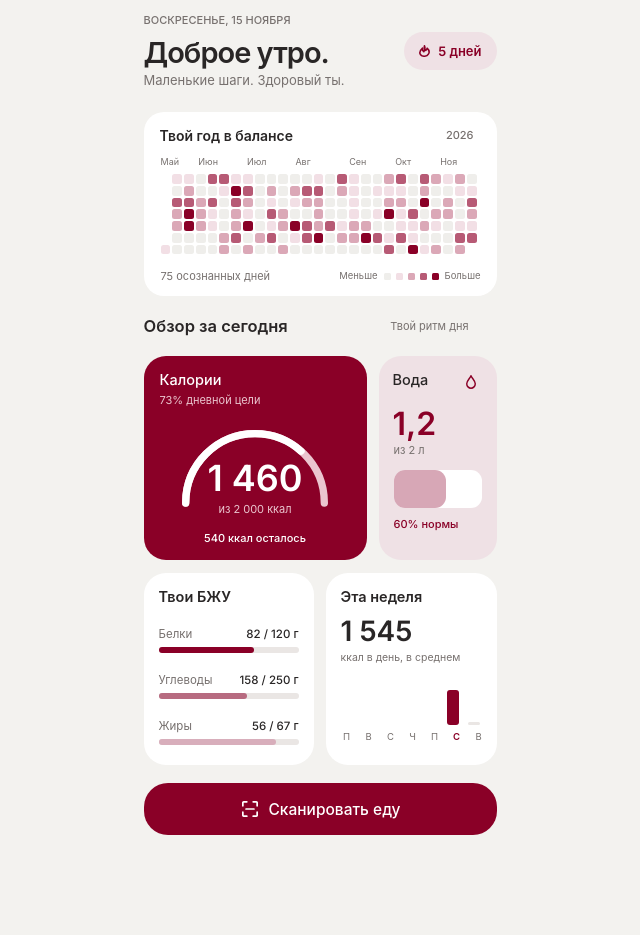
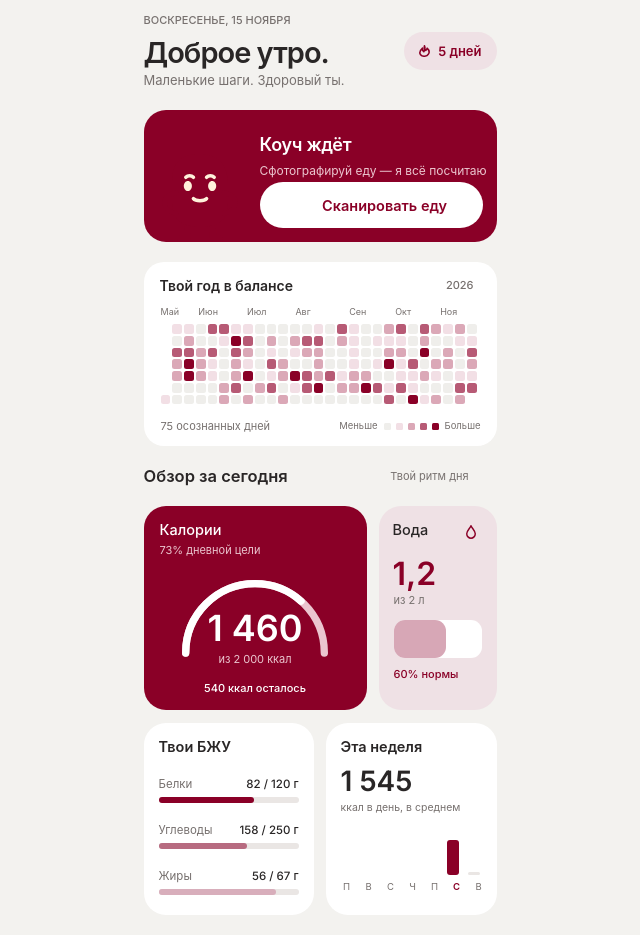
Before and after one commit to PavlovIvan1/ProCal, a Next.js app: page / in a window 1280 px wide. Shown: the whole page, without its empty margins (320-960 px from the left). Before the commit the page ends 855 px from the top, so only its background shows below. Built offline with nearby package versions, Linux system fonts and the light colour scheme; a web font is replaced by a local one.

Commit message:
home: coach banner with mascot replaces bottom scan button; smooth margin collapse for thanks feedback

```diff
--- a/src/App.tsx
+++ b/src/App.tsx
@@ -6,6 +6,7 @@ import droplet from "./assets/droplet.svg";
 import scanFrame from "./assets/scan-frame.svg";
 import { useStore, addMeal } from "./store";
 import { Gauge } from "./components/Gauge";
+import { Mascot } from "./components/CoachMascot";
 import { CameraView } from "./components/CameraView";
 import { ResultPage } from "./components/ResultPage";
 
@@ -191,6 +192,15 @@ function HomePage({ onScan }: { onScan(): void }) {
   return (
     <main className="content">
       <Greeting streak={Math.max(1, streak)} />
+      <section className="coachb">
+        <Mascot mad={false} />
+        <h2 className="coachb-title">Коуч ждёт</h2>
+        <p className="coachb-sub">Сфотографируй еду — я всё посчитаю</p>
+        <button className="coachb-btn" onClick={onScan}>
+          <FigIcon src={scanFrame.src} w={19} group="12.5%" img="-5.96%" />
+          Сканировать еду
+        </button>
+      </section>
       <YearCard months={months} />
       <div className="ovh">
         <h2>Обзор за сегодня</h2>
@@ -204,10 +214,6 @@ function HomePage({ onScan }: { onScan(): void }) {
         <MacrosCard />
         <WeekCard />
       </div>
-      <button className="scan" onClick={onScan}>
-        <FigIcon src={scanFrame.src} w={21} group="12.5%" img="-5.96%" />
-        Сканировать еду
-      </button>
     </main>
   );
 }
--- /dev/null
+++ b/src/components/CoachMascot.tsx
@@ -0,0 +1,35 @@
+import coachArms from "../assets/coach-arms.svg";
+import coachFeet from "../assets/coach-feet.svg";
+import coachBody from "../assets/coach-body.svg";
+import coachFace from "../assets/coach-face.svg";
+import coachFaceCalm from "../assets/coach-face-calm.svg";
+
+/** Grumpy coach mascot, rendered from the 100×100 Figma frame.
+ *  Layers are absolutely positioned inside a 96×104 box (.fs-mascot),
+ *  so no layer gets cropped (the source design clipped the arms). */
+export function Mascot({ mad }: { mad?: boolean }) {
+  return (
+    <div className="fs-mascot" aria-hidden="true">
+      <div className="fs-mascot-scale">
+        <div className="fs-part body">
+          <img src={coachBody.src} alt="" />
+        </div>
+        <div className="fs-part arms">
+          <span style={{ inset: "-11.91% -3.51%" }}>
+            <img src={coachArms.src} alt="" />
+          </span>
+        </div>
+        <div className="fs-part feet">
+          <span style={{ inset: "-35% -9.21%" }}>
+            <img src={coachFeet.src} alt="" />
+          </span>
+        </div>
+        <div className="fs-part face">
+          <span style={{ inset: "-6.48% -5.15%" }}>
+            <img src={mad ? coachFace.src : coachFaceCalm.src} alt="" />
+          </span>
+        </div>
+      </div>
+    </div>
+  );
+}
--- a/src/components/ResultPage.tsx
+++ b/src/components/ResultPage.tsx
@@ -2,13 +2,9 @@ import { Fragment, useEffect, useLayoutEffect, useRef, useState } from "react";
 import backIcon from "../assets/back.svg";
 import addIcon from "../assets/add.svg";
 import burger from "../assets/burger.png";
-import coachArms from "../assets/coach-arms.svg";
-import coachFeet from "../assets/coach-feet.svg";
-import coachBody from "../assets/coach-body.svg";
-import coachFace from "../assets/coach-face.svg";
-import coachFaceCalm from "../assets/coach-face-calm.svg";
 import flameIcon from "../assets/flame.svg";
 import dropletIcon from "../assets/droplet.svg";
+import { Mascot } from "./CoachMascot";
 import { recognizeMeal, type Analysis } from "../services/vision";
 import { macroBars, type MealEstimate } from "../data/mock";
 import { addMeal } from "../store";
@@ -37,35 +33,6 @@ function Chevron() {
     <svg viewBox="0 0 16 16" width="17" height="17" fill="none" stroke="currentColor" strokeWidth="2.2" strokeLinecap="round" strokeLinejoin="round">
       <path d="M4 6l4 4 4-4" />
     </svg>
-  );
-}
-
-/** Grumpy coach mascot, rendered from the 100×100 Figma frame scaled to 78px
- *  so no layer gets cropped (the source design clipped the arms). */
-function Mascot({ mad }: { mad: boolean }) {
-  return (
-    <div className="fs-mascot" aria-hidden="true">
-      <div className="fs-mascot-scale">
-        <div className="fs-part body">
-          <img src={coachBody.src} alt="" />
-        </div>
-        <div className="fs-part arms">
-          <span style={{ inset: "-11.91% -3.51%" }}>
-            <img src={coachArms.src} alt="" />
-          </span>
-        </div>
-        <div className="fs-part feet">
-          <span style={{ inset: "-35% -9.21%" }}>
-            <img src={coachFeet.src} alt="" />
-          </span>
-        </div>
-        <div className="fs-part face">
-          <span style={{ inset: "-6.48% -5.15%" }}>
-            <img src={mad ? coachFace.src : coachFaceCalm.src} alt="" />
-          </span>
-        </div>
-      </div>
-    </div>
   );
 }
 
--- a/src/styles/global.css
+++ b/src/styles/global.css
@@ -513,17 +513,54 @@ button {
   color: var(--brand);
 }
 
-/* ---- scan button ---- */
-.scan {
+/* ---- coach banner (scan entry point) ---- */
+.coachb {
+  position: relative;
+  height: 132px;
   margin-top: 18px;
-  width: 100%;
-  height: 52px;
+  background: var(--brand);
+  border-radius: 22px;
+  color: #fff;
+  overflow: hidden;
+}
+.coachb .fs-mascot {
+  position: absolute;
+  left: 8px;
+  bottom: -2px;
+  transition: transform 0.3s cubic-bezier(0.34, 1.3, 0.5, 1);
+}
+.coachb:active .fs-mascot {
+  transform: translateY(2px);
+}
+.coachb-title {
+  position: absolute;
+  left: 116px;
+  top: 24px;
+  font-size: 18px;
+  font-weight: 600;
+  letter-spacing: -0.3px;
+  color: #fff;
+}
+.coachb-sub {
+  position: absolute;
+  left: 116px;
+  top: 53px;
+  font-size: 12px;
+  color: var(--cal-sub);
+}
+.coachb-btn {
+  position: absolute;
+  left: 116px;
+  right: 14px;
+  bottom: 14px;
+  height: 46px;
   border: 0;
-  border-radius: 24px;
-  background: var(--brand);
-  color: #fff;
-  font-size: 15.5px;
-  font-weight: 500;
+  border-radius: 23px;
+  background: #fff;
+  color: var(--brand);
+  font-family: inherit;
+  font-size: 14.5px;
+  font-weight: 600;
   display: flex;
   align-items: center;
   justify-content: center;
@@ -531,9 +568,9 @@ button {
   cursor: pointer;
   transition: transform 0.16s ease, filter 0.2s ease;
 }
-.scan:active {
+.coachb-btn:active {
   transform: scale(0.97);
-  filter: brightness(0.92);
+  filter: brightness(0.94);
 }
 
 /* ---- скелетон распознавания ---- */
@@ -1158,12 +1195,14 @@ button {
   justify-content: space-between;
   gap: 12px;
   overflow: hidden;
-  transition: height 0.5s cubic-bezier(0.22, 0.8, 0.36, 1), opacity 0.35s ease,
+  transition: height 0.5s cubic-bezier(0.22, 0.8, 0.36, 1), opacity 0.4s ease,
+    margin-top 0.5s cubic-bezier(0.22, 0.8, 0.36, 1),
     padding 0.5s cubic-bezier(0.22, 0.8, 0.36, 1);
 }
 .fs-feedback.closing {
   padding-top: 0;
   padding-bottom: 0;
+  margin-top: 0; /* марджин тоже схлопывается — после удаления блока нет рывка */
 }
 .fs-feedback.thanks {
   justify-content: center;
```
